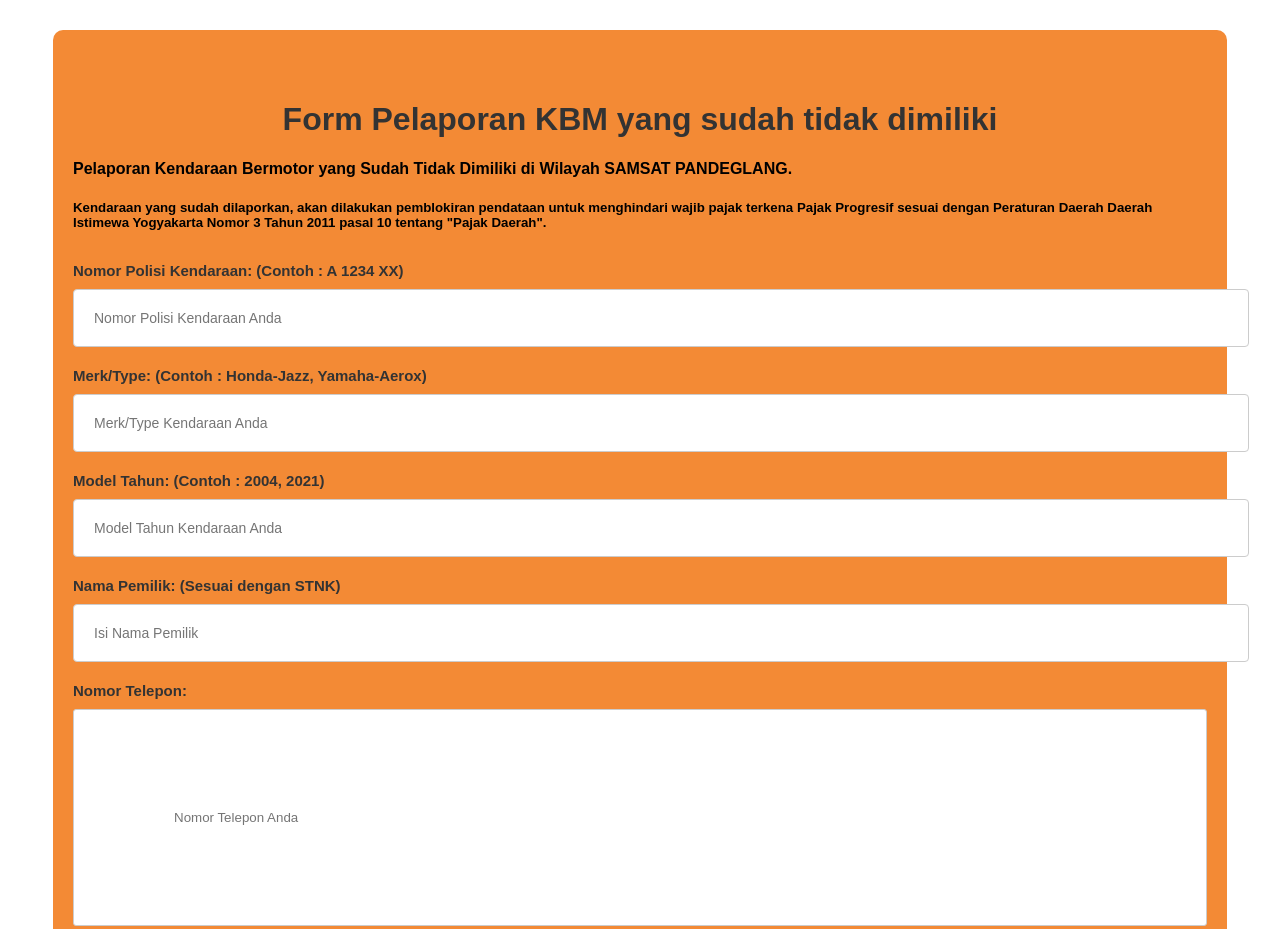
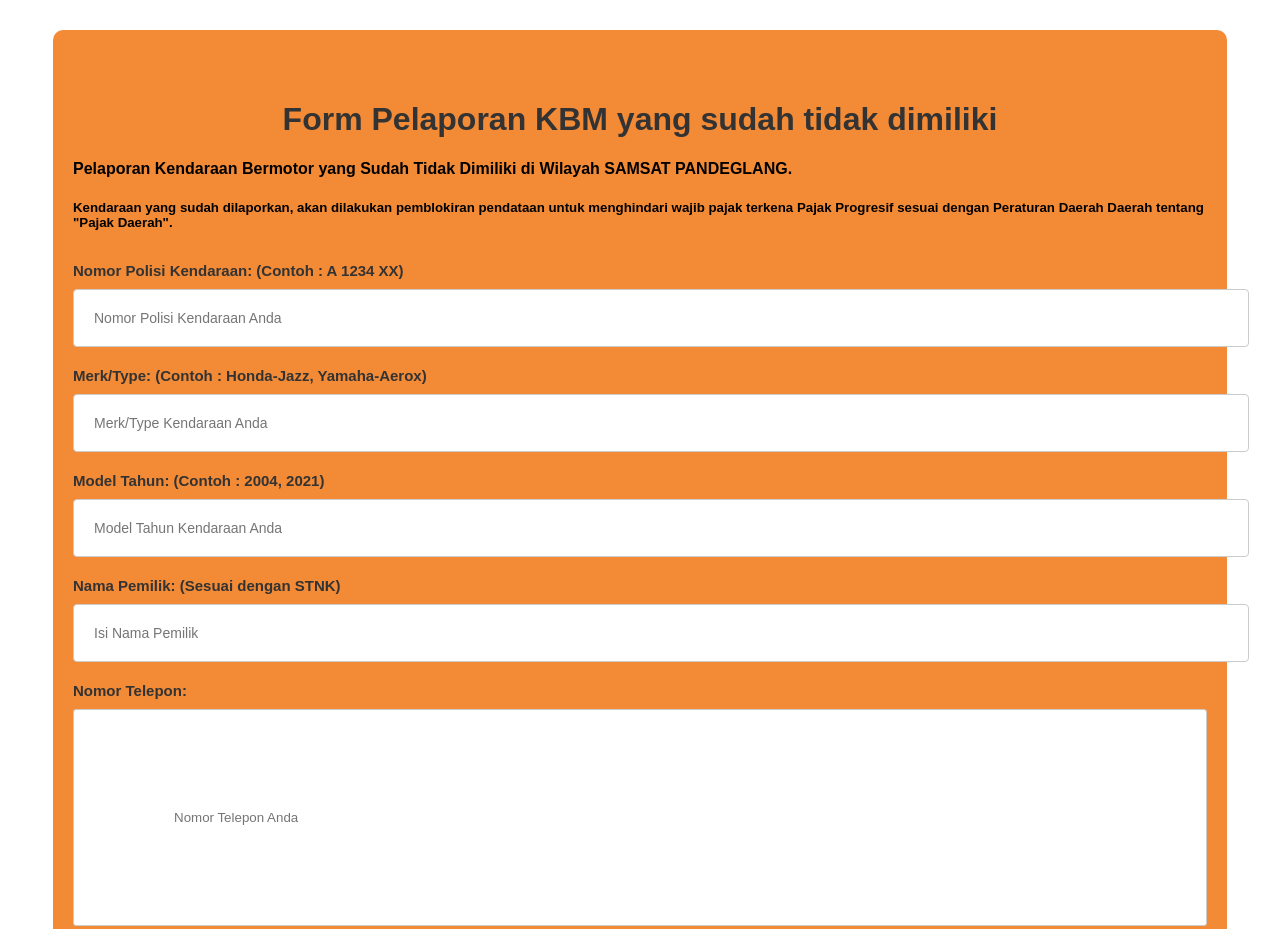
Before and after one commit to Alianz15/samsat, a plain HTML site: page form2.html in a window 1280 px wide. Shown: the top 929 px of the page. Drawn offline with Linux system fonts and the light colour scheme.

Commit message:
Update form2.html

```diff
--- a/form2.html
+++ b/form2.html
@@ -10,7 +10,7 @@
     <div class="container">
         <h1>Form Pelaporan KBM yang sudah tidak dimiliki</h1>
         <h4>Pelaporan Kendaraan Bermotor yang Sudah Tidak Dimiliki di Wilayah SAMSAT PANDEGLANG. </h3>
-        <h5>Kendaraan yang sudah dilaporkan, akan dilakukan pemblokiran pendataan untuk menghindari wajib pajak terkena Pajak Progresif sesuai dengan Peraturan Daerah Daerah Istimewa Yogyakarta Nomor 3 Tahun 2011 pasal 10 tentang "Pajak Daerah".</h4>
+        <h5>Kendaraan yang sudah dilaporkan, akan dilakukan pemblokiran pendataan untuk menghindari wajib pajak terkena Pajak Progresif sesuai dengan Peraturan Daerah Daerah tentang "Pajak Daerah".</h4>
         <form id="form-pelayanan-2">
             <label for="nopol">Nomor Polisi Kendaraan: (Contoh : A 1234 XX)</label>
             <input type="text" id="nopol" name="nopol" placeholder="Nomor Polisi Kendaraan Anda" required>
```
